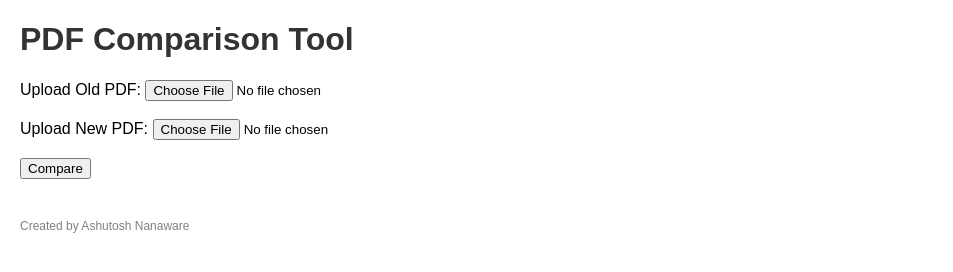
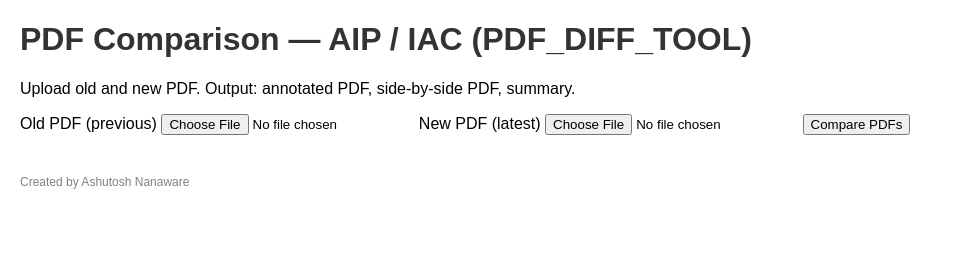
Before and after one commit to Ashu-N26/PDF_DIFF_TOOL, a plain HTML site: page index.html in a window 1280 px wide. Shown: the whole page, without its empty margins (0-953 px from the left). Drawn offline with Linux system fonts and the light colour scheme; files that its build step writes are made by us from their sources.

Commit message:
Update index.html

```diff
--- a/index.html
+++ b/index.html
@@ -1,18 +1,27 @@
-<!DOCTYPE html>
+<!-- templates/index.html -->
+<!doctype html>
 <html>
 <head>
-    <title>PDF Diff Tool</title>
-    <link rel="stylesheet" href="/static/style.css">
+  <meta charset="utf-8">
+  <title>PDF Diff Tool</title>
+  <link rel="stylesheet" href="/static/style.css">
 </head>
 <body>
-    <h1>PDF Comparison Tool</h1>
+  <div class="container">
+    <h1>PDF Comparison — AIP / IAC (PDF_DIFF_TOOL)</h1>
+    <p class="note">Upload old and new PDF. Output: annotated PDF, side-by-side PDF, summary.</p>
+
     <form action="/compare" method="post" enctype="multipart/form-data">
-        <label>Upload Old PDF:</label>
-        <input type="file" name="old_pdf" required><br><br>
-        <label>Upload New PDF:</label>
-        <input type="file" name="new_pdf" required><br><br>
-        <button type="submit">Compare</button>
+      <label>Old PDF (previous)</label>
+      <input type="file" name="old_pdf" accept="application/pdf" required>
+
+      <label>New PDF (latest)</label>
+      <input type="file" name="new_pdf" accept="application/pdf" required>
+
+      <button type="submit" class="btn">Compare PDFs</button>
     </form>
+
     <footer>Created by Ashutosh Nanaware</footer>
+  </div>
 </body>
 </html>
```
